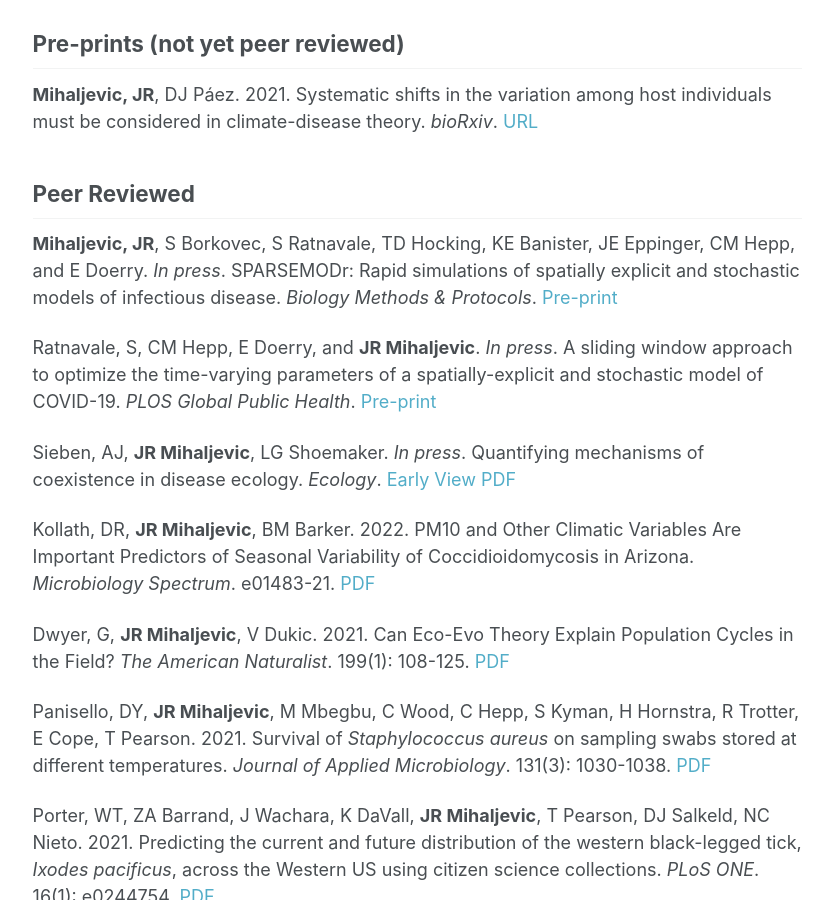
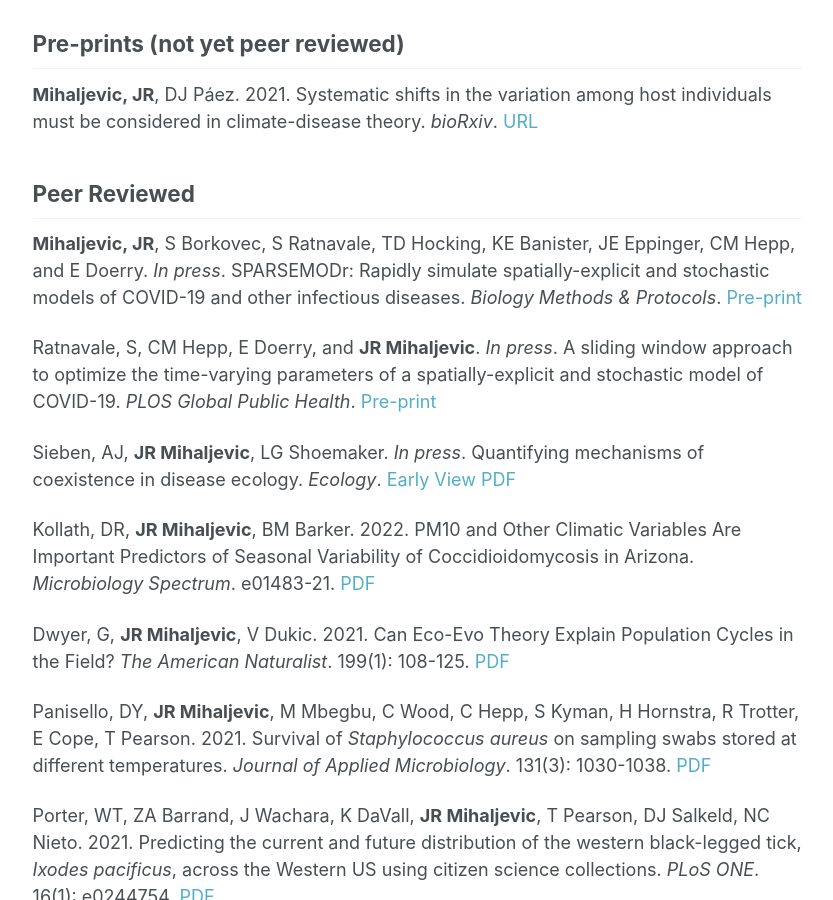
Before and after one commit to jrmihalj/jrmihalj.github.io, a Jekyll site: the page built from _pages/pubs.md, in a window 1280 px wide and 900 px high, scrolled down 1093 px. Shown: the whole window, without its empty margins (249-1082 px from the left). Built offline with Jekyll 4.4.1, drawn with Linux system fonts in a browser that asks for light colours; formulas are drawn with MathJax 3; our own code applies the rules of GitHub Pages for plain Markdown files.

Commit message:
title change for SPARSEMODr ms

```diff
--- a/_pages/pubs.md
+++ b/_pages/pubs.md
@@ -14,7 +14,7 @@ permalink: /publications/
 
 ## Peer Reviewed
 
-**Mihaljevic, JR**,  S Borkovec,  S Ratnavale,  TD Hocking,  KE Banister,  JE Eppinger,  CM Hepp,  and  E  Doerry. *In press*.   SPARSEMODr:   Rapid  simulations  of  spatially  explicit  and stochastic  models  of  infectious  disease. *Biology Methods & Protocols*. [Pre-print](https://www.medrxiv.org/content/early/2021/05/18/2021.05.13.21256216){:target="_blank"}
+**Mihaljevic, JR**,  S Borkovec,  S Ratnavale,  TD Hocking,  KE Banister,  JE Eppinger,  CM Hepp,  and  E  Doerry. *In press*.   SPARSEMODr: Rapidly simulate spatially-explicit and stochastic models of COVID-19 and other infectious diseases. *Biology Methods & Protocols*. [Pre-print](https://www.medrxiv.org/content/early/2021/05/18/2021.05.13.21256216){:target="_blank"}
 
 Ratnavale, S, CM Hepp,  E Doerry, and **JR Mihaljevic**. *In press*. A sliding window approach to optimize the time-varying parameters of a spatially-explicit and stochastic model of COVID-19. *PLOS Global Public Health*. [Pre-print](https://www.medrxiv.org/content/10.1101/2022.03.21.22272590v1){:target="_blank"}
 
```
